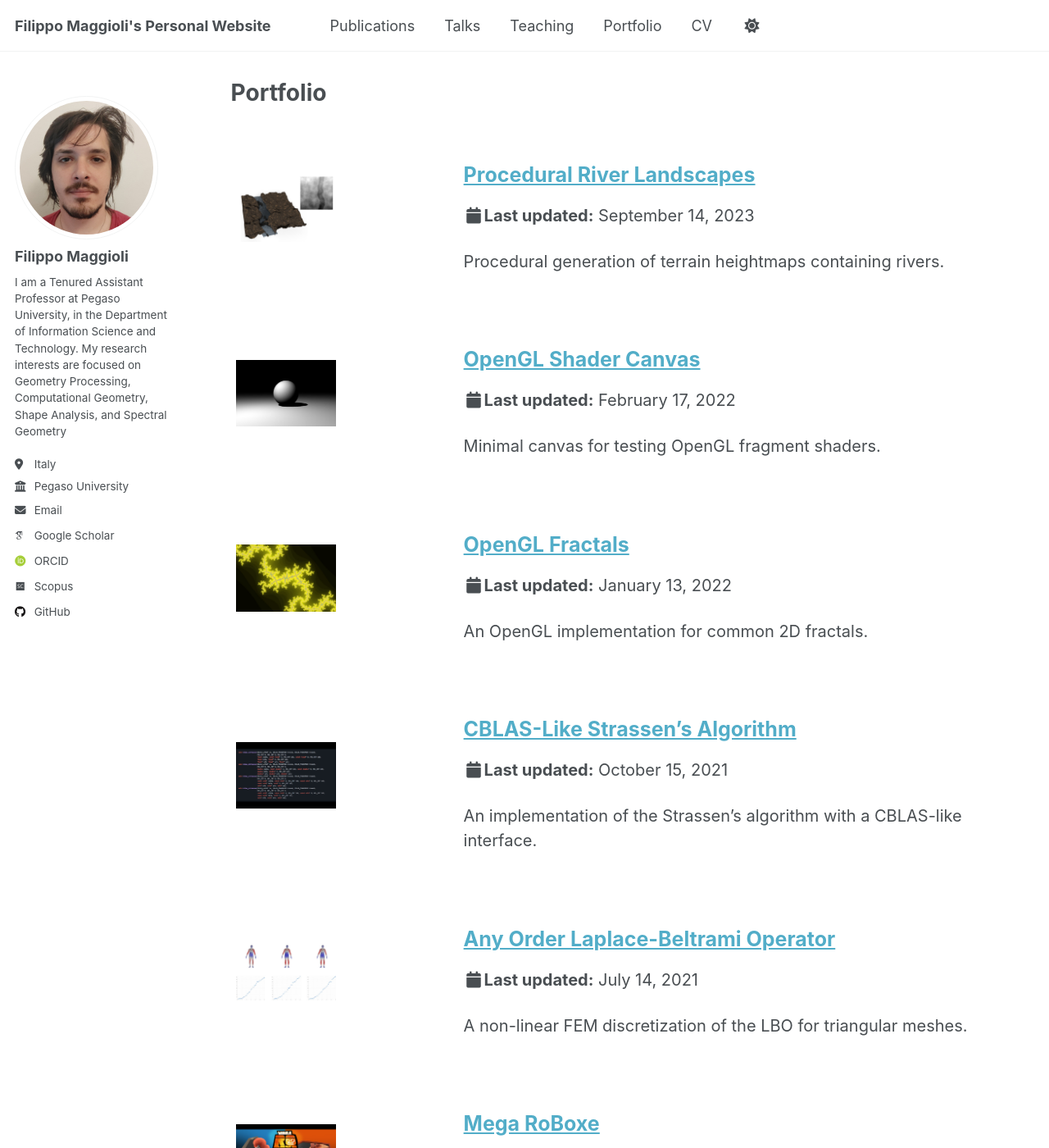
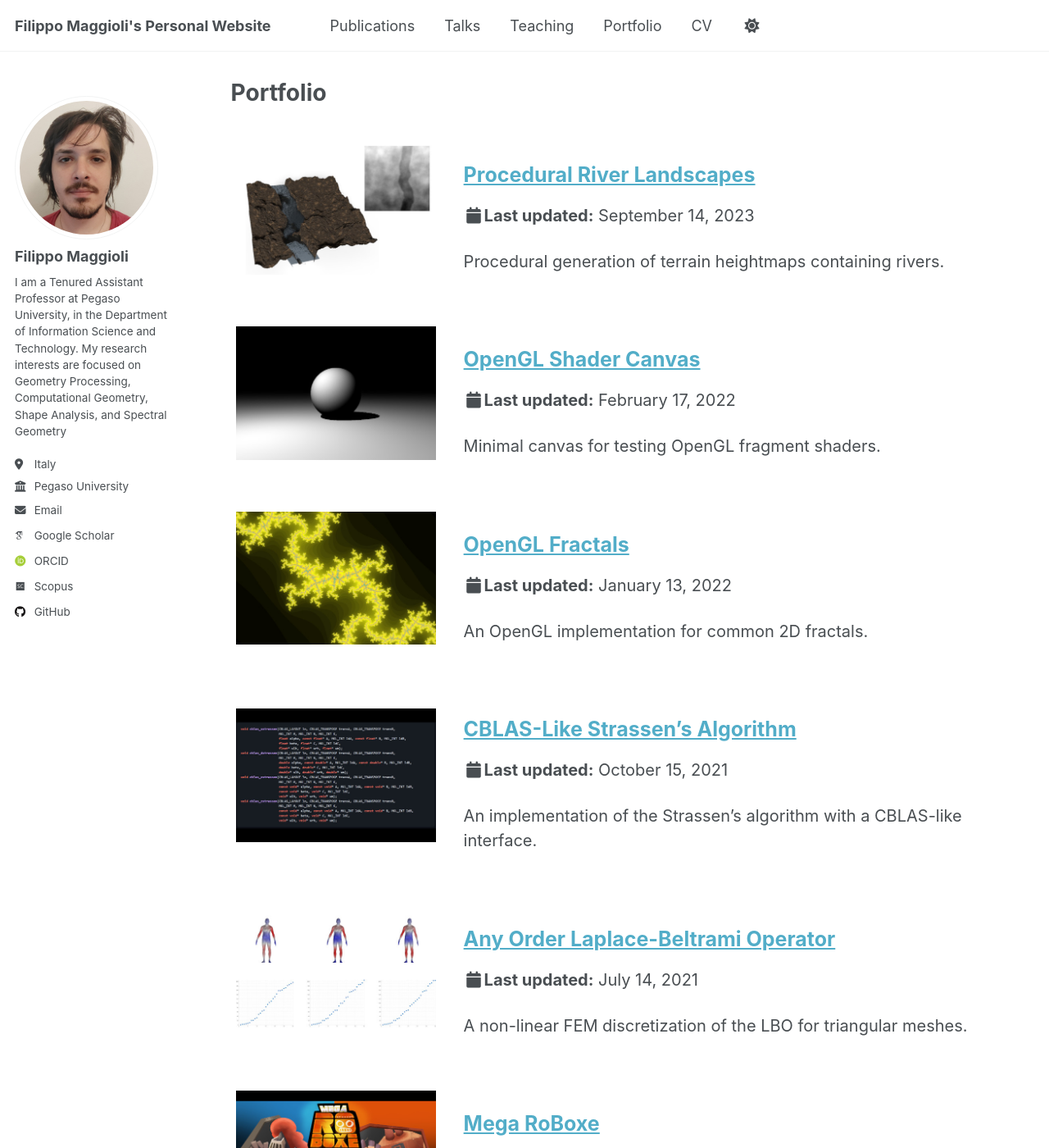
Before and after one commit to fmaggioli/fmaggioli.github.io, a Jekyll site: the page built from _pages/portfolio.html, in a window 1280 px wide and 1400 px high. Shown: the whole window at 82% size. Built offline with Jekyll 4.4.1, drawn with Linux system fonts in a browser that asks for light colours; some web fonts are replaced.

Commit message:
Polishing portfolio

```diff
--- a/_pages/portfolio.html
+++ b/_pages/portfolio.html
@@ -16,8 +16,8 @@ author_profile: true
   }
 
   img {
-    max-width:  50%;
-    max-height: 50%;
+    max-width:  100%;
+    max-height: 100%;
   }
 
   .text {
```
